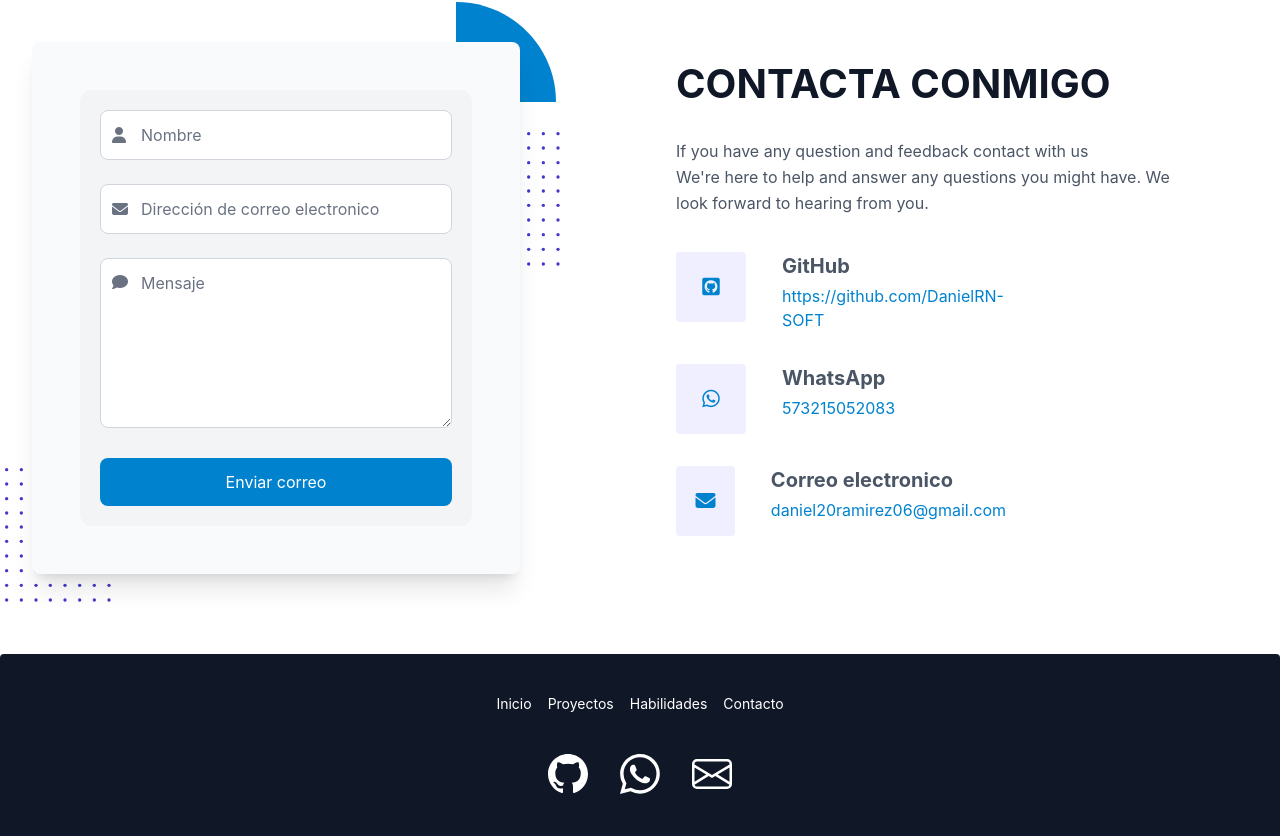
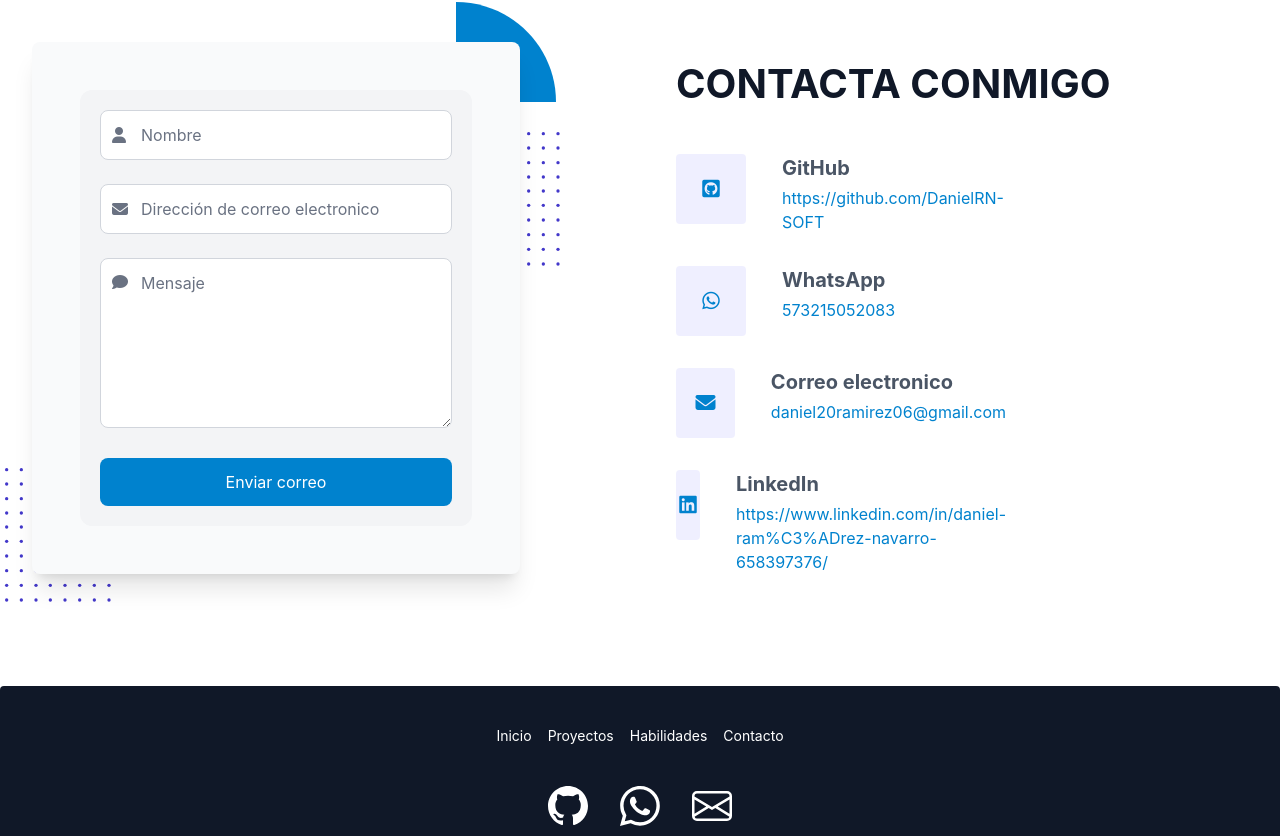
Before and after one commit to DanielRN-SOFT/portafolio_personal_frontend, a React (Vite) app: page / in a window 1280 px wide. Shown: the part 1583-2419 px from the top of the page. Built offline with nearby package versions, Linux system fonts and the light colour scheme; no server answers.

Commit message:
LinkedIn en redes sociales

```diff
--- a/src/components/FormularioContacto.jsx
+++ b/src/components/FormularioContacto.jsx
@@ -80,16 +80,9 @@ const FormularioContacto = () => {
           {/* { <!-- Contact Information --> */}
           <div className="order-1 w-full px-4 lg:order-2 lg:w-1/2 xl:w-6/12">
             <div className="mb-12 px-5 pt-3 sm:max-w-142.5 lg:mb-0">
-              <h2 className="text-gray-900 mb-6 text-[32px] font-bold uppercase sm:text-[40px] lg:text-[36px] xl:text-[40px]">
+              <h2 className="text-gray-900 mb-10 text-[32px] font-bold uppercase sm:text-[40px] lg:text-[36px] xl:text-[40px]">
                 Contacta conmigo
               </h2>
-              <p className="text-base leading-relaxed text-gray-600">
-                If you have any question and feedback contact with us
-              </p>
-              <p className="mb-9 text-base leading-relaxed text-gray-600">
-                We're here to help and answer any questions you might have. We
-                look forward to hearing from you.
-              </p>
 
               {/* { <!-- GitHub --> */}
               <RedesSociales
@@ -113,6 +106,15 @@ const FormularioContacto = () => {
                 enlaceEmail={true}
                 ClasesIcono={"fas fa-envelope"}
               />
+
+              {/* { <!-- Correo electronico --> */}
+              <RedesSociales
+                titulo={"LinkedIn"}
+                enlace={
+                  "https://www.linkedin.com/in/daniel-ram%C3%ADrez-navarro-658397376/"
+                }
+                ClasesIcono={"fa-brands fa-linkedin"}
+              />
             </div>
           </div>
         </div>
```
